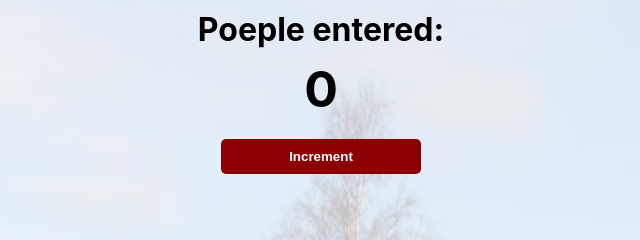
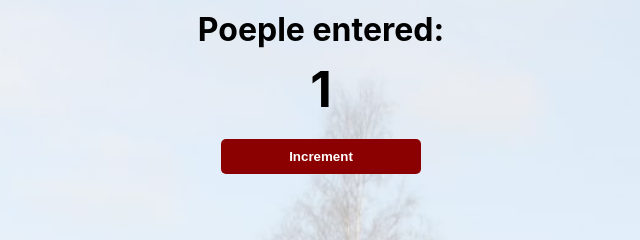
Before and after one commit to Ghott0/js-counter-app, a plain HTML site: page index.html in a window 1280 px wide. Both pictures are taken after a click on the button "Increment". Shown: the top 240 px of the page, 319-959 px from the left. Drawn offline with Linux system fonts and the light colour scheme.

Commit message:
BUTTON WORKS!!!

```diff
--- a/index.html
+++ b/index.html
@@ -9,8 +9,8 @@
 </head>
 <body>
     <h1>Poeple entered:</h1>
-    <h2 id="count-el"></h2>
-    <button id="increment__btn">
+    <h2 id="count-el">0</h2>
+    <button id="increment__btn" onclick="increment()">
         Increment
     </button>
     <script src="index.js"></script>
--- a/index.js
+++ b/index.js
@@ -1 +1,12 @@
-document.getElementById("count-el").innerText = 0
+
+
+let countEl = document.getElementById("count-el")
+
+console.log(countEl)
+
+let count = 0
+
+function increment() {
+    count = count + 1
+    countEl.innerText = count
+}
```
